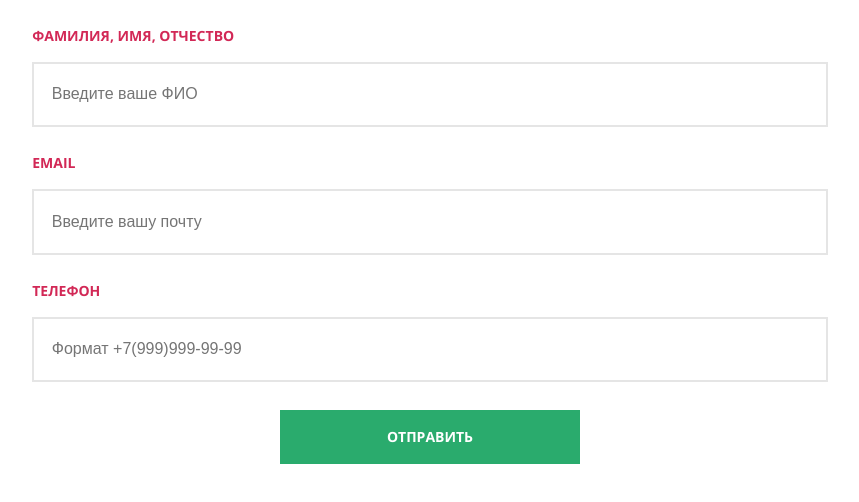
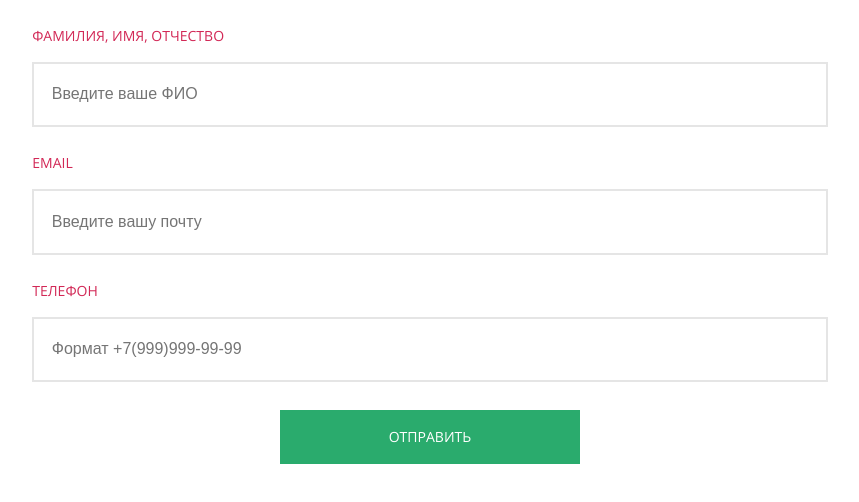
Before and after one commit to LeraGreen/yandex-test, a website: page index.html in a window 1280 px wide. Shown: the whole page, without its empty margins (210-1069 px from the left). Drawn offline with Linux system fonts and the light colour scheme.

Commit message:
правит стили

```diff
--- a/css/style.css
+++ b/css/style.css
@@ -2,13 +2,6 @@
   font-family: "Open Sans";
   src: url("../fonts/opensans.woff2") format("woff2"), url("../fonts/opensans.woff") format("woff");
   font-weight: 400;
-  font-style: normal;
-}
-
-@font-face {
-  font-family: "Open Sans";
-  src: url("../fonts/opensansbold.woff2") format("woff2"), url("../fonts/opensansbold.woff") format("woff");
-  font-weight: 700;
   font-style: normal;
 }
 
@@ -58,7 +51,6 @@ body {
   width: 100%;
   margin-bottom: 1.2em;
 
-  font-weight: 700;
   text-align: left;
 
   text-transform: uppercase;
@@ -87,7 +79,6 @@ body {
   padding: 1em 2em;
 
   font-size: 1em;
-  font-weight: 700;
   font-family: inherit;
   text-align: center;
   line-height: 1.667em;
```
